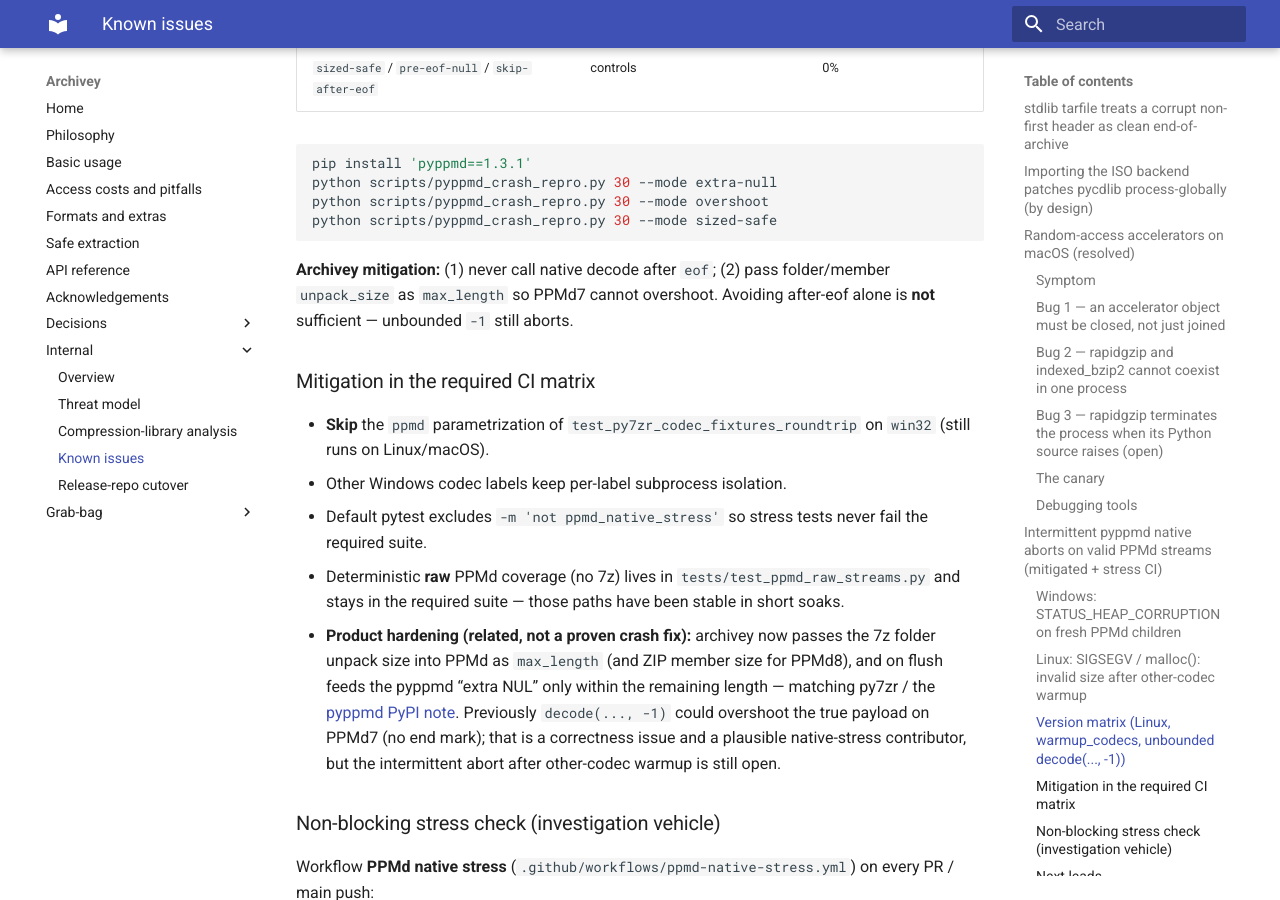
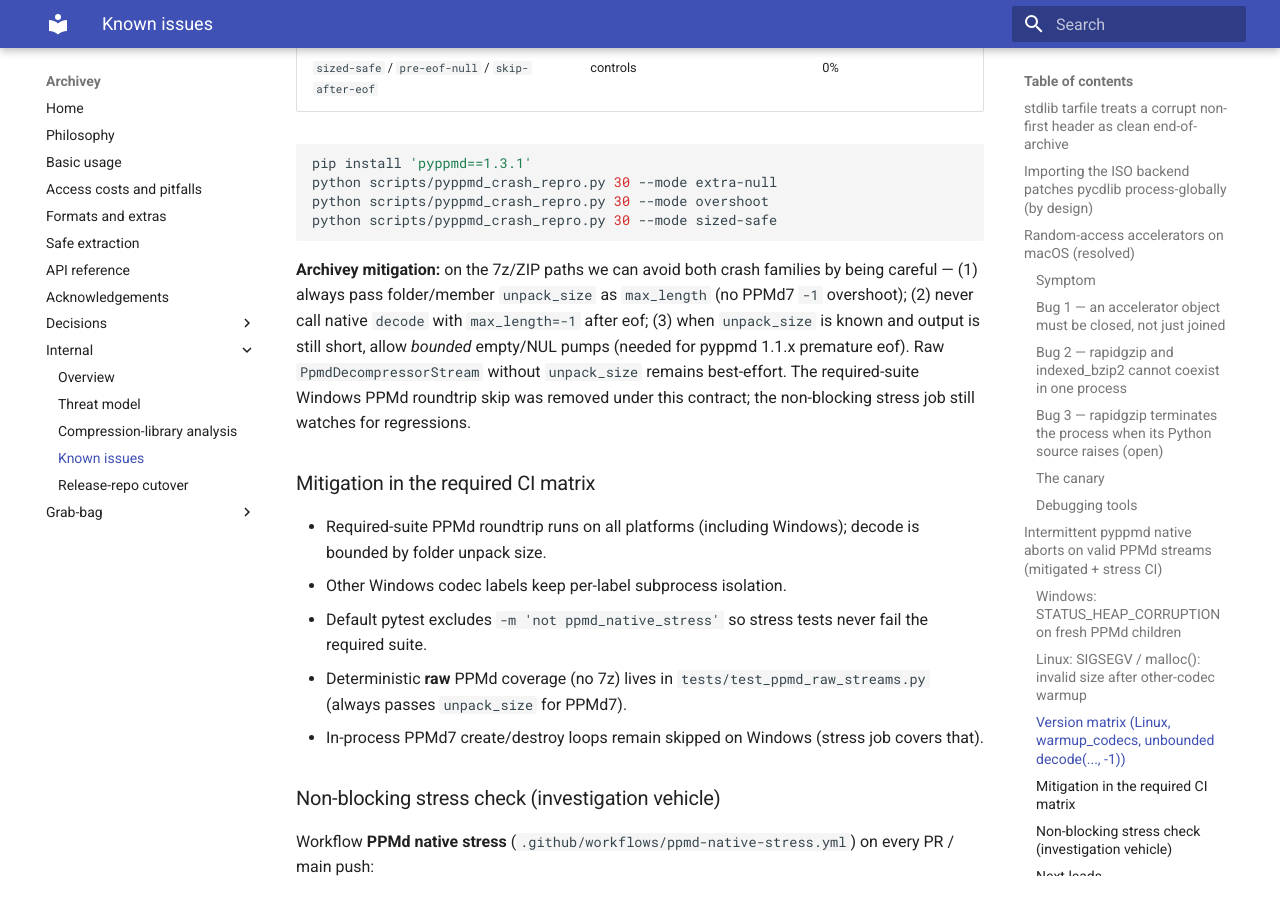
Before and after one commit to davitf/archivey-2, an MkDocs documentation site: the page built from docs/internal/known-issues.md, in a window 1280 px wide and 900 px high, scrolled down 6934 px. Built offline with MkDocs 1.6.1 and Material for MkDocs 9.7.7, drawn with Linux system fonts in a browser that asks for light colours.

Commit message:
fix(ppmd): recover 1.1.x short reads; re-enable Windows PPMd roundtrip
all-lowest failed because pyppmd 1.1.x sets eof early; finished now tracks
unpack_size, and flush pumps bounded empty/NUL until the size is met.
Never use max_length=-1 after eof (1.3.1 abort). Drop the win32 skip on
the regular solid PPMd fixture test under this contract.

Co-authored-by: Davi Figueiredo <davitf@users.noreply.github.com>

````diff
--- a/docs/internal/known-issues.md
+++ b/docs/internal/known-issues.md
@@ -257,25 +257,24 @@ python scripts/pyppmd_crash_repro.py 30 --mode overshoot
 python scripts/pyppmd_crash_repro.py 30 --mode sized-safe
 ```
 
-**Archivey mitigation:** (1) never call native decode after ``eof``; (2) pass
-folder/member ``unpack_size`` as ``max_length`` so PPMd7 cannot overshoot. Avoiding
-after-eof alone is **not** sufficient — unbounded ``-1`` still aborts.
+**Archivey mitigation:** on the 7z/ZIP paths we can avoid both crash families by being
+careful — (1) always pass folder/member ``unpack_size`` as ``max_length`` (no PPMd7
+``-1`` overshoot); (2) never call native ``decode`` with ``max_length=-1`` after eof;
+(3) when ``unpack_size`` is known and output is still short, allow *bounded* empty/NUL
+pumps (needed for pyppmd 1.1.x premature eof). Raw ``PpmdDecompressorStream`` without
+``unpack_size`` remains best-effort. The required-suite Windows PPMd roundtrip skip was
+removed under this contract; the non-blocking stress job still watches for regressions.
+
 ### Mitigation in the required CI matrix
 
-- **Skip** the `ppmd` parametrization of `test_py7zr_codec_fixtures_roundtrip` on `win32`
-  (still runs on Linux/macOS).
+- Required-suite PPMd roundtrip runs on all platforms (including Windows); decode is
+  bounded by folder unpack size.
 - Other Windows codec labels keep per-label subprocess isolation.
 - Default pytest excludes `-m 'not ppmd_native_stress'` so stress tests never fail the
   required suite.
-- Deterministic **raw** PPMd coverage (no 7z) lives in `tests/test_ppmd_raw_streams.py` and
-  stays in the required suite — those paths have been stable in short soaks.
-- **Product hardening (related, not a proven crash fix):** archivey now passes the 7z
-  folder unpack size into PPMd as `max_length` (and ZIP member size for PPMd8), and on
-  flush feeds the pyppmd “extra NUL” only within the remaining length — matching py7zr /
-  the [pyppmd PyPI note](https://pypi.org/project/pyppmd/). Previously `decode(..., -1)`
-  could overshoot the true payload on PPMd7 (no end mark); that is a correctness issue and
-  a plausible native-stress contributor, but the intermittent abort after other-codec
-  warmup is still open.
+- Deterministic **raw** PPMd coverage (no 7z) lives in `tests/test_ppmd_raw_streams.py`
+  (always passes ``unpack_size`` for PPMd7).
+- In-process PPMd7 create/destroy loops remain skipped on Windows (stress job covers that).
 
 ### Non-blocking stress check (investigation vehicle)
 
````
Also changed, not shown: 3 other files.
